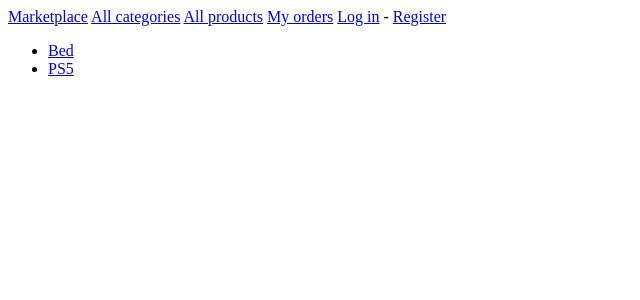
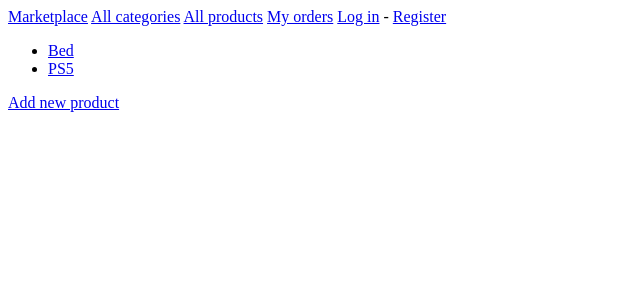
Before and after one commit to siarheismirnou1377/first_marketplace, a Django app: page /products/ in a window 1280 px wide. Shown: the top 300 px of the page, without its empty margins (0-640 px from the left). Run offline with Django 4.2, Linux system fonts and the light colour scheme; data comes from the database, SQL or seed files in the repository.

Commit message:
change products

```diff
--- a/marketplaces/templates/marketplaces/products.html
+++ b/marketplaces/templates/marketplaces/products.html
@@ -1,7 +1,6 @@
 {% extends 'marketplaces/base.html' %}
 
 {% block content %}
-
     <ul>
         {% for product in products %}
             <li>
@@ -11,5 +10,6 @@
             <li>There are no product.</li>
         {% endfor %}
     </ul>
+    <a href="{% url 'marketplaces:new_product' %}">Add new product</a>
 
 {% endblock content %}
```
